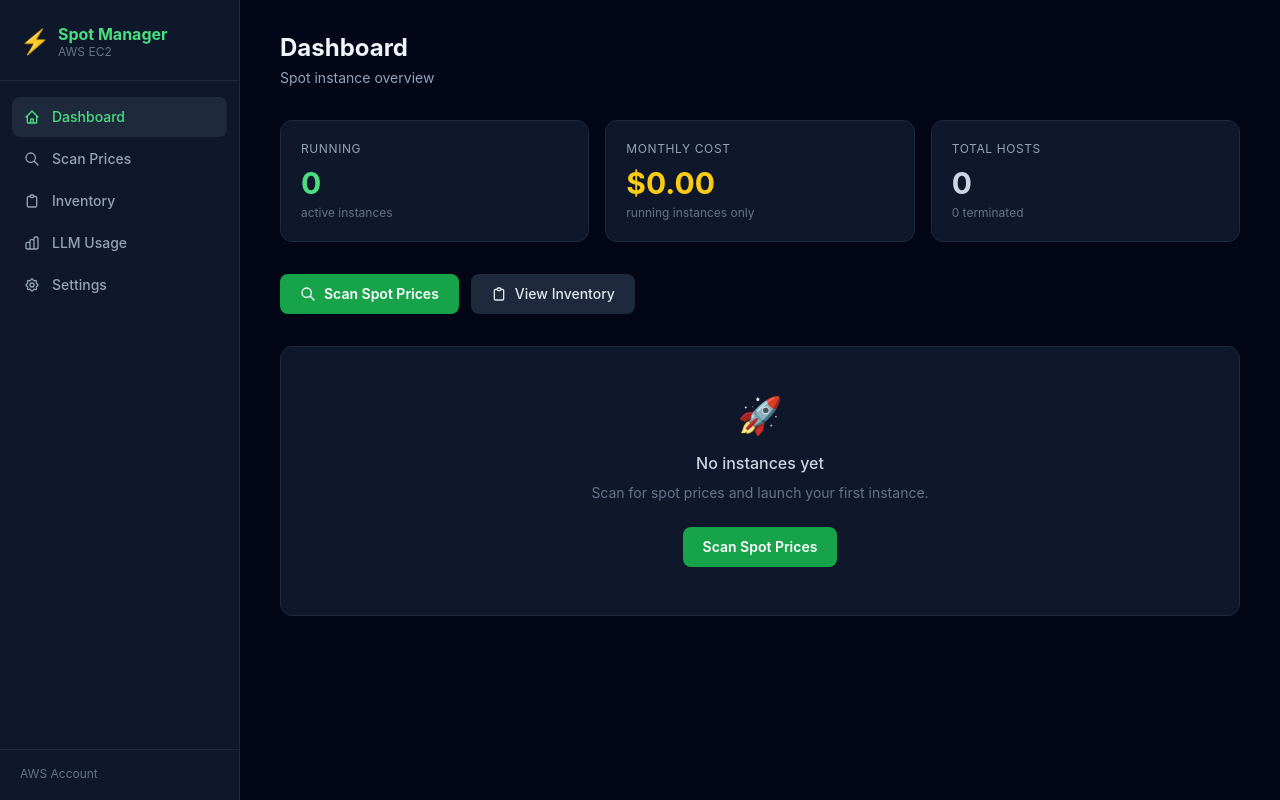
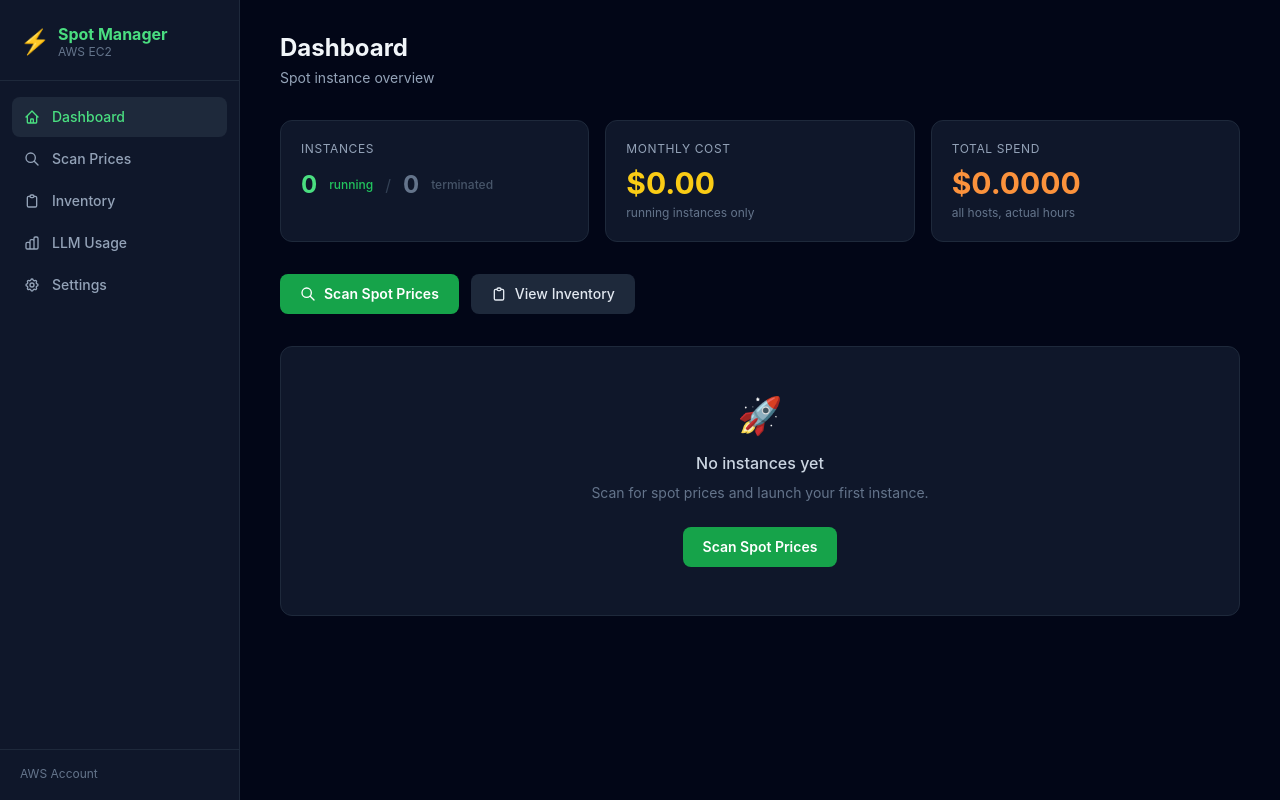
Before and after one commit to mysak7/AWS-spot, a FastAPI app: page / in a window 1280 px wide. Run offline with FastAPI, Linux system fonts and the light colour scheme; parts of the project's set-up code (start-up, migrations or seed data) failed here and were passed over; some libraries are stand-ins or nearby versions.

Commit message:
Dashboard: replace total hosts with total spend, running N / terminated N
Total Spend card shows actual dollar cost across all hosts (real hours
used, not monthly estimate). Instances card shows running count in green
and terminated count in gray side by side.

```diff
--- a/web/app.py
+++ b/web/app.py
@@ -59,15 +59,17 @@ def ctx(request: Request, **kw: Any) -> dict[str, Any]:
 async def dashboard(request: Request):
     hosts = load_hosts()
     running = [h for h in hosts if h.get("status") == "running"]
+    terminated = [h for h in hosts if h.get("status") == "terminated"]
     total_mo = sum(float(h.get("monthly_price_usd", 0)) for h in running)
+    total_spend = sum(c for h in hosts if (c := _host_cost(h)) is not None)
     recent = sorted(hosts, key=lambda h: h.get("launched_at", ""), reverse=True)[:6]
     return templates.TemplateResponse("dashboard.html", ctx(
         request,
         recent=recent,
-        total_hosts=len(hosts),
         running_count=len(running),
-        terminated_count=len([h for h in hosts if h.get("status") == "terminated"]),
+        terminated_count=len(terminated),
         total_monthly=f"{total_mo:.2f}",
+        total_spend=f"{total_spend:.4f}",
         active_page="dashboard",
     ))
 
--- a/web/templates/dashboard.html
+++ b/web/templates/dashboard.html
@@ -10,9 +10,14 @@
   <!-- Stats row -->
   <div class="grid grid-cols-3 gap-4 mb-8">
     <div class="bg-slate-900 border border-slate-800 rounded-xl p-5">
-      <div class="text-slate-400 text-xs uppercase tracking-wider mb-2">Running</div>
-      <div class="text-3xl font-bold text-green-400">{{ running_count }}</div>
-      <div class="text-slate-500 text-xs mt-1">active instances</div>
+      <div class="text-slate-400 text-xs uppercase tracking-wider mb-3">Instances</div>
+      <div class="flex items-center gap-3">
+        <span class="text-2xl font-bold text-green-400">{{ running_count }}</span>
+        <span class="text-xs text-green-500 font-medium">running</span>
+        <span class="text-slate-700">/</span>
+        <span class="text-2xl font-bold text-slate-500">{{ terminated_count }}</span>
+        <span class="text-xs text-slate-600 font-medium">terminated</span>
+      </div>
     </div>
     <div class="bg-slate-900 border border-slate-800 rounded-xl p-5">
       <div class="text-slate-400 text-xs uppercase tracking-wider mb-2">Monthly Cost</div>
@@ -20,9 +25,9 @@
       <div class="text-slate-500 text-xs mt-1">running instances only</div>
     </div>
     <div class="bg-slate-900 border border-slate-800 rounded-xl p-5">
-      <div class="text-slate-400 text-xs uppercase tracking-wider mb-2">Total Hosts</div>
-      <div class="text-3xl font-bold text-slate-300">{{ total_hosts }}</div>
-      <div class="text-slate-500 text-xs mt-1">{{ terminated_count }} terminated</div>
+      <div class="text-slate-400 text-xs uppercase tracking-wider mb-2">Total Spend</div>
+      <div class="text-3xl font-bold text-orange-400">${{ total_spend }}</div>
+      <div class="text-slate-500 text-xs mt-1">all hosts, actual hours</div>
     </div>
   </div>
 
```
